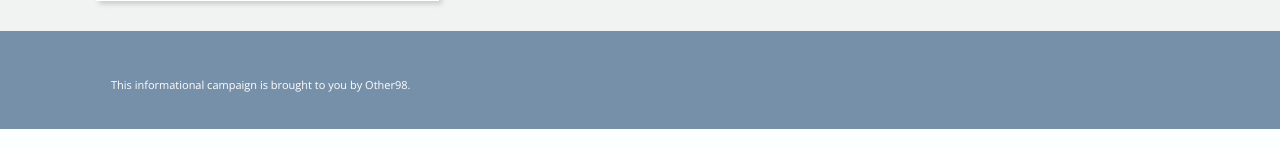
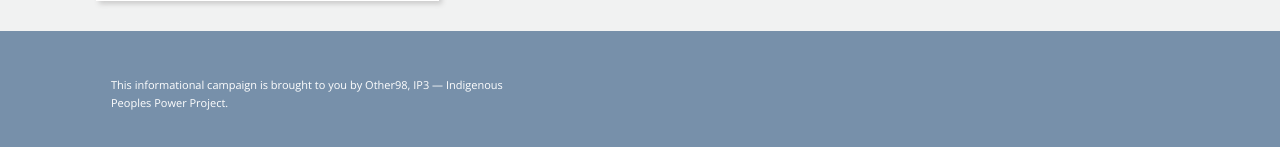
Before and after one commit to DanielM12/dakotaaccesspipeline.net, a PHP site: page /index.php in a window 1280 px wide. Shown: the part 2036-2183 px from the top of the page. Run offline with PHP 8.4, Linux system fonts and the light colour scheme; some libraries are stand-ins or nearby versions.

Commit message:
footer fixes

```diff
--- a/parts/footer.php
+++ b/parts/footer.php
@@ -1,7 +1,7 @@
 <footer>
   <div class="row">
     <div class="large-5 columns">
-      <p>This informational campaign is brought to you by Other98.</p>
+      <p>This informational campaign is brought to you by Other98, IP3 &mdash; Indigenous Peoples Power Project.</p>
     </div>
   </div>
 </footer>
```
